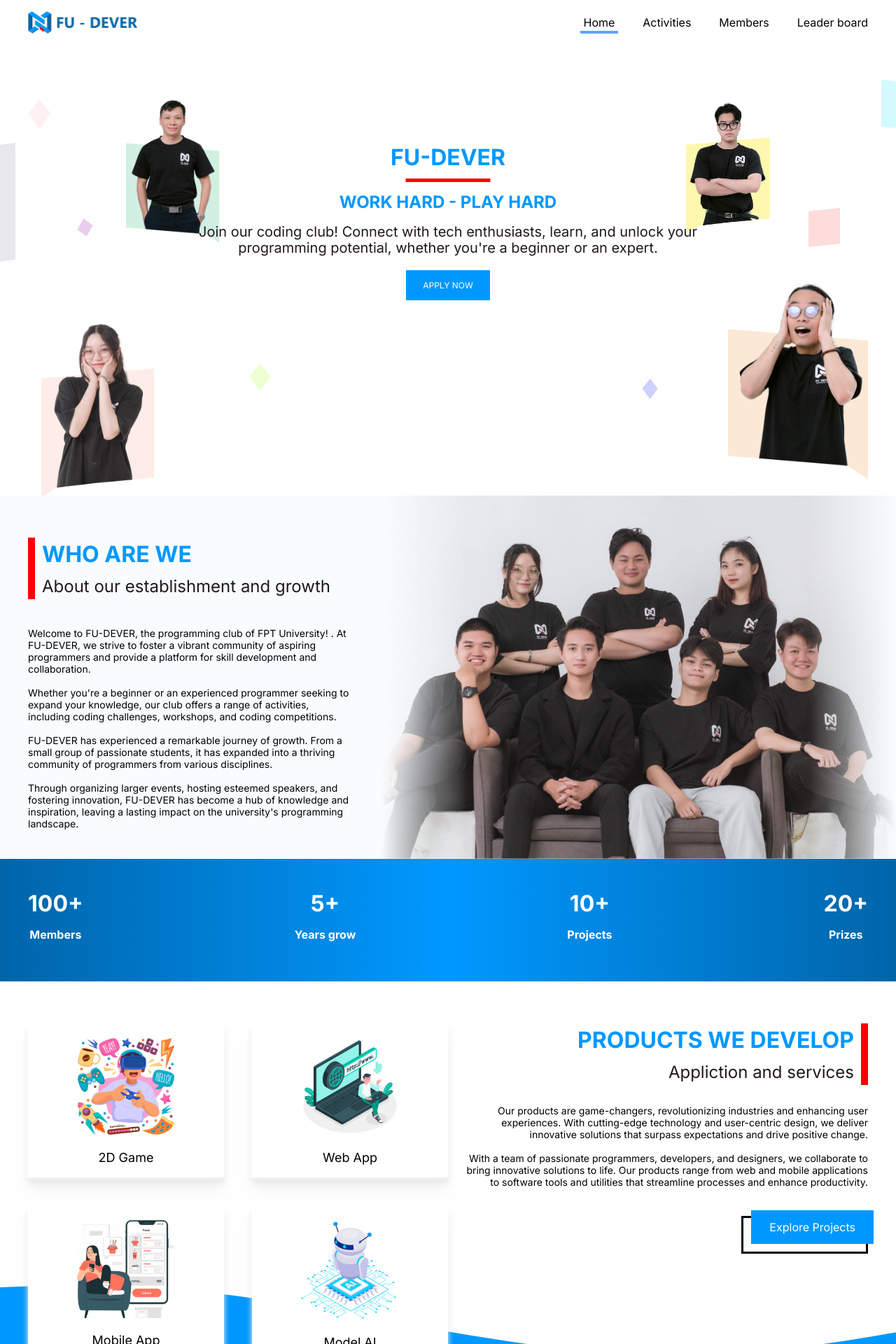
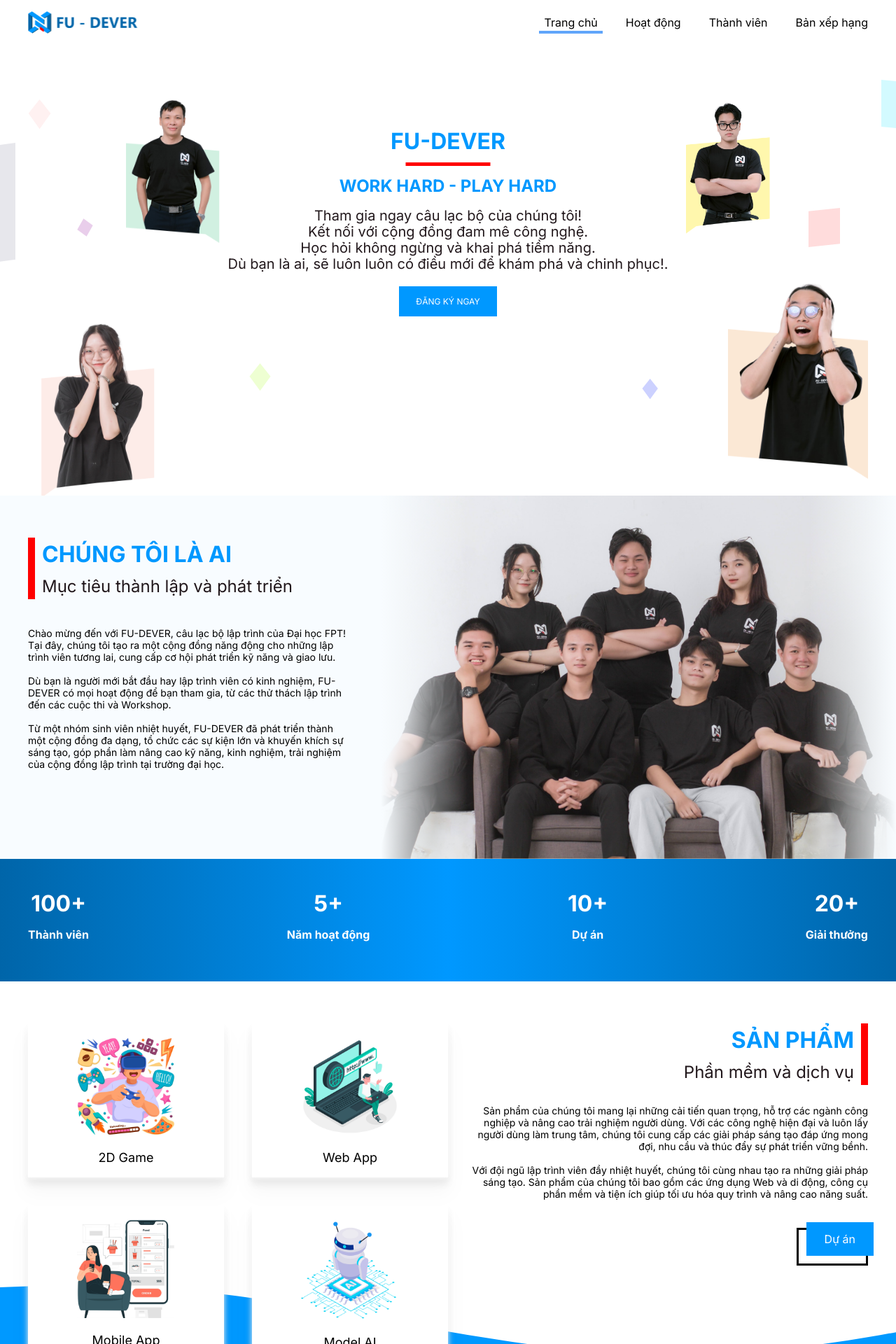
Before and after one commit to sawsew467/dever-web-frontend, a Next.js app: page / in a window 1280 px wide. Shown: the top 1920 px of the page at 70% size. Built offline with nearby package versions, Linux system fonts and the light colour scheme; what tailwind-clip-path would draw is missing.

Commit message:
feat: translate to vn

```diff
--- a/components/Footer/index.tsx
+++ b/components/Footer/index.tsx
@@ -100,13 +100,13 @@
                 href="/"
                 className="mb-[18px] text-[12px] md:text-[12px] lg:text-[16px] xl:text-[16px] hover:underline"
               >
-                Home
+                Trang chủ
               </Link>
               <Link
                 href="/blogs"
                 className="hover:underline text-[12px] md:text-[12px] lg:text-[16px] xl:text-[16px]"
               >
-                Blogs
+                Dự án
               </Link>
             </div>
             <div className="flex  justify-between flex-col">
@@ -114,13 +114,13 @@
                 href="/activity"
                 className="mb-[18px] text-[12px] md:text-[12px] lg:text-[16px] xl:text-[16px] hover:underline"
               >
-                Activities
+                Hoạt động
               </Link>
               <Link
                 href="/member"
                 className="hover:underline text-[12px] md:text-[12px] lg:text-[16px] xl:text-[16px]"
               >
-                Member
+                Thành viên
               </Link>
             </div>
           </div>
--- a/components/Header/index.tsx
+++ b/components/Header/index.tsx
@@ -77,7 +77,7 @@
             className="hover:text-primary header transition-all relative"
             href="/"
           >
-            Home
+            Trang chủ
             <span
               className={`${
                 nav === "" ? "show" : null
@@ -92,7 +92,7 @@
             className="hover:text-primary header transition-all relative"
             href="/activity"
           >
-            Activities
+            Hoạt động
             <span
               className={`${
                 nav === "activity" ? "show" : null
@@ -108,7 +108,7 @@
             className="hover:text-primary header transition-all relative"
             href="/member"
           >
-            Members
+            Thành viên
             <span
               className={`${
                 nav === "member" ? "show" : null
@@ -124,7 +124,7 @@
             className="hover:text-primary header transition-all relative"
             href="/leaderboard"
           >
-            Leader board
+            Bản xếp hạng
             <span
               className={`${
                 nav === "leaderboard" ? "show" : null
@@ -166,7 +166,7 @@
             transitionDelay: "0.1s",
           }}
         >
-          Home
+          Trang chủ
         </Link>
         <Link
           className="w-[100%] bg-primary/[0.8] active:bg-white/[0.8] active:text-primary text-center cursor-pointer transition-all py-[10px] text-white  hover:font-bold translate-y-[-20px]"
@@ -179,7 +179,7 @@
             transitionDelay: "0.2s",
           }}
         >
-          Activities
+          Hoạt động
         </Link>
         <Link
           className="w-[100%] bg-primary/[0.8] active:bg-white/[0.8] active:text-primary text-center cursor-pointer transition-all py-[10px] text-white  hover:font-bold translate-y-[-20px]"
@@ -192,7 +192,7 @@
             transitionDelay: "0.3s",
           }}
         >
-          Leader board
+          Bản xếp hạng
         </Link>
         <Link
           className="w-[100%] bg-primary/[0.8] active:bg-white/[0.8] active:text-primary text-center cursor-pointer transition-all py-[10px] text-white  hover:font-bold translate-y-[-20px]"
@@ -205,7 +205,7 @@
             transitionDelay: "0.4s",
           }}
         >
-          Members
+          Thành viên
         </Link>
       </div>
     </motion.div>
--- a/components/Leaderboard/Main/index.tsx
+++ b/components/Leaderboard/Main/index.tsx
@@ -15,10 +15,10 @@
        uppercase lg:text-[40px] md:text-[38px] sm:text-[24px] md:leading-[45.99px] sm:leading-[29.05px]  mx-[auto] not-italic backdrog-blur-[2px]
         "
         >
-          MEMBER’S CODING LEADERBOARD
+          CÁC THÀNH VIÊN DẪN ĐẦU CODING LEADERBOARD
         </h1>
         <p className="text-[#0065A9] font-[700] not-italic lg:text-[20px] md:text-[16px] sm:text-[14px]  xl:mt-[28px] lg:mt-[25px] md:mt-[23px] sm:mt-[20px]">
-          2023 - Top typical faces of the club
+          SUMMER - 2024
         </p>
         <div className="flex mt-12 px-5 gap-4 lg:gap-20">
           <div className="flex flex-col lg:gap-12 gap-6 mt-20">
--- a/components/sections/activity/Activities/index.tsx
+++ b/components/sections/activity/Activities/index.tsx
@@ -13,19 +13,19 @@
       img: workshop,
       title: "Workshop",
       alt: "workshopImg",
-      desc: "Workshops provide a valuable opportunity for hands-on learning",
+      desc: "Mang lại cơ hội quý giá cho việc học tập thông qua thực hành trực tiếp",
     },
     {
       img: training,
       title: "Training",
       alt: "trainingImg",
-      desc: "Training activity provide personal skills and professional skills.",
+      desc: "Đào tạo cung cấp kỹ năng cá nhân và kỹ năng chuyên môn",
     },
     {
       img: contest,
       title: "Contest",
       alt: "ContestImg",
-      desc: "Put your knowledge to the test in thrilling competitions with enticing rewards.",
+      desc: "Thử thách bản với các cuộc thi nghẹt thở với những phần thưởng hấp dẫn",
     },
   ];
 
@@ -35,8 +35,8 @@
         <div className="max-w-[1440px] w-full h-full  flex flex-col justify-center items-center">
           <div className=" flex flex-col w-full xl:px-[80px] md:px-[40px] sm:px-[20px] md:py-[60px] sm:py-[40px]">
             <SectionTitle
-              title="academic"
-              subtitle="About our establishment and growth"
+              title="HỌC THUẬT"
+              subtitle="Chia sẽ kiến thức, cạnh tranh lành mạnh"
               textPosition="left"
             ></SectionTitle>
             <div className="flex flex-col mt-[20px] md:flex-row md:gap-0 sm:gap-[30px] justify-between w-full ">
@@ -75,8 +75,8 @@
         <div className="max-w-[1440px]   w-full h-full  flex flex-col justify-center items-center">
           <div className=" flex flex-col w-full xl:px-[80px] md:px-[40px] sm:px-[20px] md:py-[60px] sm:py-[40px]">
             <SectionTitle
-              title="Extracurricular"
-              subtitle="About our establishment and growth"
+              title="NGOẠI KHÓA"
+              subtitle="Không ngừng kết nối, phát triển vững bềnh"
               textPosition="left"
             ></SectionTitle>
             <Slider></Slider>
--- a/components/sections/home/Banner/index.tsx
+++ b/components/sections/home/Banner/index.tsx
@@ -75,9 +75,10 @@
             WORK HARD - PLAY HARD
           </h2>
           <p className="text-center text-[#22181C] font-[400] w-[310px] lg:w-[724px] xl:w-[724px] text-[16px] lg:text-[20px] xl:text-[20px] leading-[18px] lg:leading-[23px] xl:leading-[23px] mt-[12px]">
-            Join our coding club! Connect with tech enthusiasts, learn, and
-            unlock your programming potential, whether you&apos;re a beginner or
-            an expert.
+           Tham gia ngay câu lạc bộ của chúng tôi! <br></br>
+           Kết nối với cộng đồng đam mê công nghệ.<br></br>
+           Học hỏi không ngừng và khai phá tiềm năng. <br></br>
+           Dù bạn là ai, sẽ luôn luôn có điều mới để khám phá và chinh phục!.
           </p>
           <button className="px-[24px] xl:px-[32px] py-[12px] xl:py-[16px] bg-[#0098FF] flex justify-center items-center mt-[20px]">
             <p className="font-[400] text-[12px] xl:text-[16px] text-white leading-[19px]">
@@ -86,7 +87,7 @@
                 href="https://docs.google.com/forms/d/1zr-qtjxbWkFvV10AWEyRnlsdq2IzqqOrewaHWXKIuDQ/prefill"
                 className="text-white decoration-none"
               >
-                APPLY NOW
+                ĐĂNG KÝ NGAY
               </a>
             </p>
           </button>
--- a/components/sections/home/Introduction/index.tsx
+++ b/components/sections/home/Introduction/index.tsx
@@ -67,22 +67,22 @@
   const data = [
     {
       number: 100,
-      tittle: "Members",
+      tittle: "Thành viên",
       speed: 30,
     },
     {
       number: 5,
-      tittle: "Years grow",
+      tittle: "Năm hoạt động",
       speed: 500,
     },
     {
       number: 10,
-      tittle: "Projects",
+      tittle: "Dự án",
       speed: 300,
     },
     {
       number: 20,
-      tittle: "Prizes",
+      tittle: "Giải thưởng",
       speed: 150,
     },
   ];
@@ -97,22 +97,20 @@
       <div className="max-w-[1440px] mx-auto  flex justify-end xl:flex-row lg:flex-row md:flex-row flex-col relative">
         <div className="md:w-1/2 sm:w-full pl-[20px] md:pl-[40px] lg:pl-[40px] xl:pl-[80px] lg:w-[505px] xl:w-[607px] py-[40px] md:py-[60px] lg:py-[60px] xl:py-[60px] md:absolute md:left-0 z-10">
           <SectionTitle
-            title="who are we"
-            subtitle="About our establishment and growth"
+            title="Chúng tôi là ai"
+            subtitle="Mục tiêu thành lập và phát triển"
             textPosition="left"
           ></SectionTitle>
           <div className="pt-[20px] md:pt-[20px] lg:pt-[40px] xl:pt-[28px] text-[16px]">
             <p className=" m-0 p0 text-[12px] md:text-[12px] lg:text-[14px] xl:text-[16px] leading-[normal] font-[400]">
-              Welcome to FU-DEVER, the programming club of FPT University! . At
-              FU-DEVER, we strive to foster a vibrant community of aspiring
-              programmers and provide a platform for skill development and
-              collaboration.
+            Chào mừng đến với FU-DEVER,
+            câu lạc bộ lập trình của Đại học FPT!
+            Tại đây, chúng tôi tạo ra một cộng đồng năng động cho những lập trình viên tương lai,
+            cung cấp cơ hội phát triển kỹ năng và giao lưu.
               <br />
               <br />
-              Whether you&apos;re a beginner or an experienced programmer
-              seeking to expand your knowledge, our club offers a range of
-              activities, including coding challenges, workshops, and coding
-              competitions.
+              Dù bạn là người mới bắt đầu hay lập trình viên có kinh nghiệm,
+              FU-DEVER có mọi hoạt động để bạn tham gia, từ các thử thách lập trình đến các cuộc thi và Workshop.
               <span
                 id="dots"
                 className="lg:hidden xl:hidden"
@@ -130,15 +128,10 @@
                 }}
               >
                 <br />
-                FU-DEVER has experienced a remarkable journey of growth. From a
-                small group of passionate students, it has expanded into a
-                thriving community of programmers from various disciplines.
-                <br />
-                <br />
-                Through organizing larger events, hosting esteemed speakers, and
-                fostering innovation, FU-DEVER has become a hub of knowledge and
-                inspiration, leaving a lasting impact on the university&apos;s
-                programming landscape.
+                Từ một nhóm sinh viên nhiệt huyết,
+                FU-DEVER đã phát triển thành một cộng đồng đa dạng,
+                tổ chức các sự kiện lớn và khuyến khích sự sáng tạo,
+                góp phần làm nâng cao kỹ năng, kinh nghiệm, trải nghiệm của cộng đồng lập trình tại trường đại học.
               </span>
               <span className="lg:hidden xl:hidden">
                 <br />
--- a/components/sections/home/Product/index.tsx
+++ b/components/sections/home/Product/index.tsx
@@ -99,22 +99,23 @@
 
         <div className="max-w-[100%] md:max-w-[50%] lg:max-w-[50%] xl:max-w-[50%] h-fit flex flex-col items-end text-[16px] font-[400] ">
           <SectionTitle
-            title="products we develop"
-            subtitle="Appliction and services"
+            title="Sản phẩm"
+            subtitle="Phần mềm và dịch vụ"
             textPosition="right"
           ></SectionTitle>
           <div className="w-[100%] md:w-[100%] lg:w-[100%] xl:w-[100%] mt-[28px]">
             <p className="text-right leading-[normal] md:leading-[normal] lg:leading-[normal] xl:leading-[19px] text-[12px] md:text-[12px] lg:text-[14px] xl:text-[16px] pl-[0] md:pl-[20px] lg:pl-[20px] xl:pl-[20px]">
-              Our products are game-changers, revolutionizing industries and
-              enhancing user experiences. With cutting-edge technology and
-              user-centric design, we deliver innovative solutions that surpass
-              expectations and drive positive change.
+              Sản phẩm của chúng tôi mang lại những cải tiến quan trọng,
+              hỗ trợ các ngành công nghiệp và nâng cao trải nghiệm người dùng.
+              Với các công nghệ hiện đại và luôn lấy người dùng làm trung tâm,
+              chúng tôi cung cấp các giải pháp sáng tạo đáp ứng mong đợi, nhu cầu
+              và thúc đẩy sự phát triển vững bềnh.
               <br />
               <br />
-              With a team of passionate programmers, developers, and designers,
-              we collaborate to bring innovative solutions to life. Our products
-              range from web and mobile applications to software tools and
-              utilities that streamline processes and enhance productivity.
+              Với đội ngũ lập trình viên đầy nhiệt huyết,
+              chúng tôi cùng nhau tạo ra những giải pháp sáng tạo.
+              Sản phẩm của chúng tôi bao gồm các ứng dụng Web và di động,
+              công cụ phần mềm và tiện ích giúp tối ưu hóa quy trình và nâng cao năng suất.
             </p>
           </div>
 
@@ -129,7 +130,7 @@
               }}
               onClick={() => router.push("/blogs")}
             >
-              <p>Explore Projects</p>
+              <p>Dự án</p>
             </button>
             <button
               className="px-[24px] md:px-[24px] lg:px-[26px] xl:px-[32px] py-[12px] xl:py-[16px] bg-white border-[3px] border-black text-[12px] md:text-[12px] lg:text-[16px] xl:text-[16px]text-white"
@@ -137,7 +138,7 @@
                 transitionDuration: "0.1s",
               }}
             >
-              <p>Explore Projects</p>
+              <p>Dự án</p>
             </button>
           </div>
 
--- a/components/sections/member/banner/index.tsx
+++ b/components/sections/member/banner/index.tsx
@@ -32,10 +32,10 @@
        uppercase lg:text-[40px] md:text-[38px] sm:text-[24px] md:leading-[45.99px] sm:leading-[29.05px]  mx-[auto] not-italic backdrog-blur-[2px]
         "
         >
-          WHO ARE IN FU - DEVER?
+          TRONG FU - DEVER CÓ AI?
         </h1>
         <p className="text-[#0065A9] font-[700] not-italic lg:text-[20px] md:text-[16px] sm:text-[14px]  xl:mt-[28px] lg:mt-[25px] md:mt-[23px] sm:mt-[20px]">
-          2023 - Top typical faces of the club
+          2024 - Những gương mặt tiêu biểu của câu lạc bộ
         </p>
         <motion.ul
           initial="hidden"
@@ -62,7 +62,7 @@
           ))}
         </motion.ul>
         <p className="lg:mt-[40px] md:mt-[25px] sm:mt-[20px] lg:text-[20px] md:text-[16px] sm:text-[14px] text-[#0065A9] not-italic font-[700] ">
-          Each member is a small part in the successful development of the club.
+        Mỗi thành viên là một phần nhỏ trong sự phát triển thành công của câu lạc bộ.
         </p>
         <div className="lg:mt-[12px] md:mt-[25px] sm:mt-[8px] mx-[auto] xl:w-[1115px] lg:w-[944px] md:w-[688px] sm:w-[320px] bg-[#0098FF] lg:h-[8px] md:h-[6px] sm:h-[4px] "></div>
         <Image
--- a/components/sections/member/memberLeader/index.tsx
+++ b/components/sections/member/memberLeader/index.tsx
@@ -43,8 +43,8 @@
       <div className="xl:max-w-[1280px] mx-[auto] ">
         <div className="justify-between relative items-end md:flex-row flex sm:flex-col md:items-end sm:items-start xl:gap-0 sm:gap-[25px] w-[100%] h-[auto] ">
           <SectionTittle
-            title="CLUB LEADER MEMBERS"
-            subtitle="Meet our exceptional team leaders."
+            title="CÁC THÀNH VIÊN LÃNH ĐẠO CỦA CÂU LẠC BỘ"
+            subtitle="Những trụ cột đặc biệt của chúng tôi"
             textPosition="left"
           ></SectionTittle>
         </div>
--- a/components/sections/member/memberNormal/index.tsx
+++ b/components/sections/member/memberNormal/index.tsx
@@ -37,8 +37,8 @@
       <div className="xl:max-w-[1280px] mx-[auto] px-[auto]">
         <div className="justify-between relative items-end md:flex-row flex sm:flex-col md:items-end  sm:items-start xl:gap-0 sm:gap-[25px] w-[100%] h-[auto] ">
           <SectionTittle
-            title="CLUB LEADER MEMBERS"
-            subtitle="Meet our exceptional team leaders."
+            title="CÁC THÀNH VIÊN CỦA CÂU LẠC BỘ"
+            subtitle="Những thành viên đầy nhiệt huyết"
             textPosition="left"
           ></SectionTittle>
         </div>
```
Also changed, not shown: components/sections/activity/Banner/index.tsx (+5 -5 lines), components/sections/home/Join/index.tsx (+11 -13 lines).
